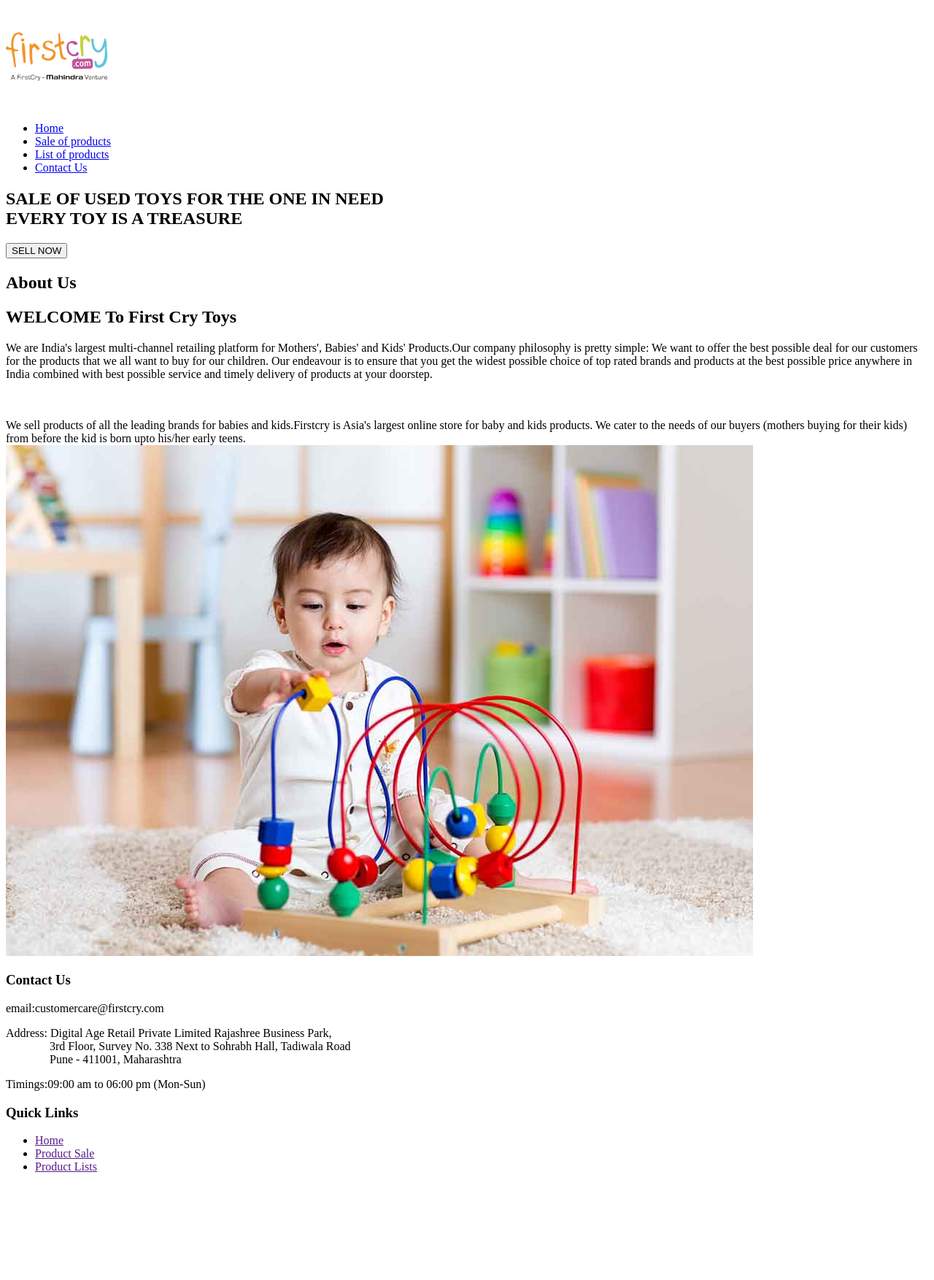
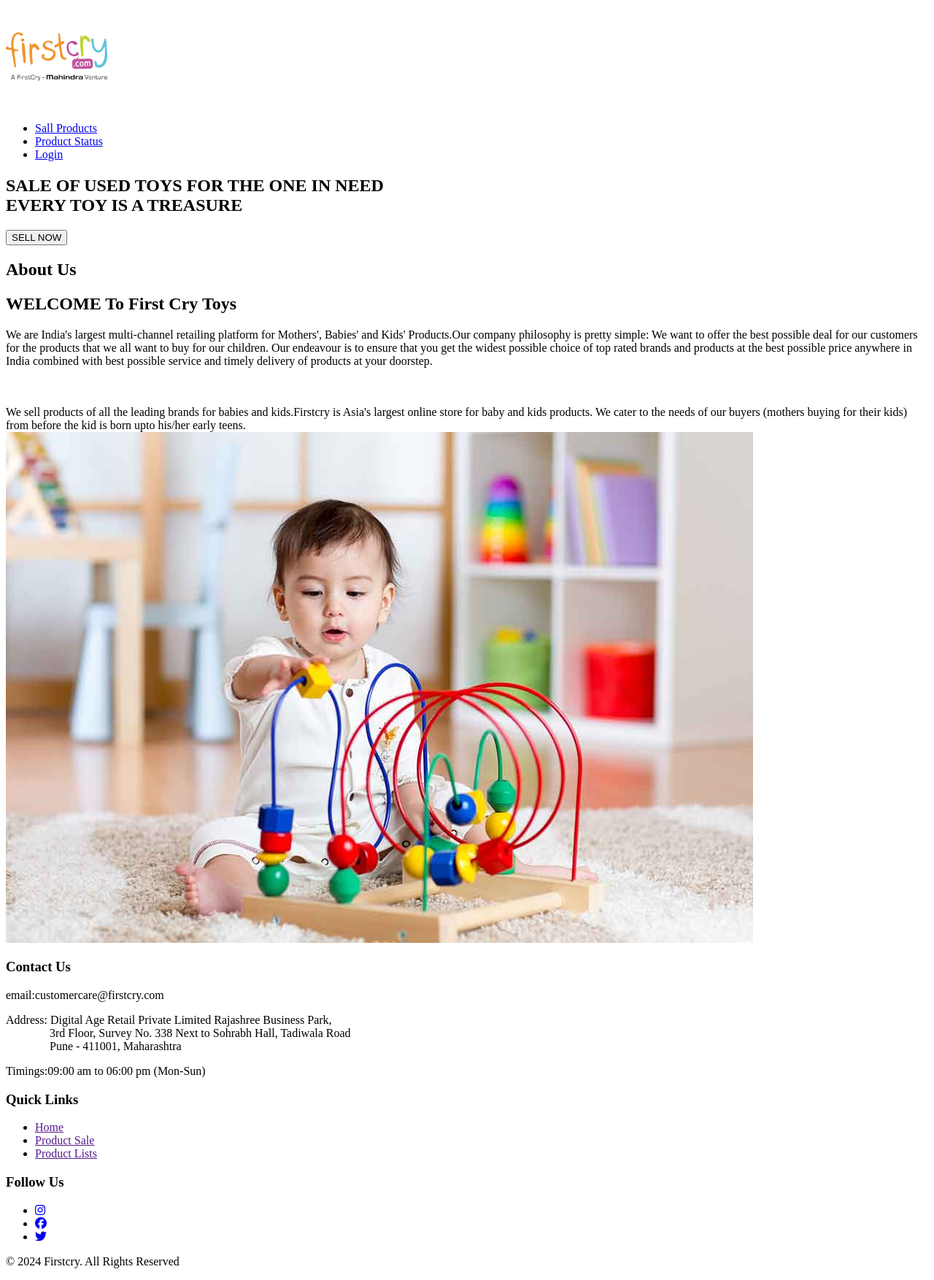
Before and after one commit to developerthomasmk/first-cry, a Python web app: template home/template/home.html in a window 1280 px wide. Shown: the whole page at 73% size. Before the commit the page ends 1606 px from the top, so only its background shows below. Run offline with Jinja, Linux system fonts and the light colour scheme; the template is opened without the code that fills it, so the values that code supplies are empty.

Commit message:
added more content in footer, edited image location

```diff
--- a/home/template/home.html
+++ b/home/template/home.html
@@ -12,12 +12,11 @@
         <header>
             <nav>
                 <div class="navbar">
-                    <img class="logo" style="height: 19%; width: 11%;" src="../template/image/logo.png" alt="">
+                    <img class="logo" style="height: 19%; width: 11%;" src="../static/image/logo.png" alt="">
                     <ul>
-                        <li><a href="#home">Home</a></li>
-                        <li><a href="#productsale">Sale of products</a></li>
-                        <li><a href="#productlist">List of products</a></li>
-                        <li><a href="#footer">Contact Us</a></li>
+                        <li><a href="#Sellproducts">Sall Products</a></li>
+                        <li><a href="#productstatus">Product Status</a></li>
+                        <li><a href="#login">Login</a></li>
                     </ul>
                 </div>
             </nav>
@@ -43,7 +42,7 @@
                 We sell products of all the leading brands for babies and kids.Firstcry is Asia's largest online store for baby and kids products. We cater to the needs of our buyers (mothers buying for their kids) from before the kid is born upto his/her early teens.
             </div>
             <div class="aboutus-image">
-                <img src="../template/image/About us.jpeg" alt="image">
+                <img src="../static/image/About us.jpeg" alt="image">
             </div>
         </div>
     </section>
@@ -66,11 +65,20 @@
                         <li><a href="">Product Sale</a></li>
                         <li><a href="">Product Lists</a></li>
                     </ul>
-                 </div>
+                </div>
+                <div class="footer-content">
+                    <h3>Follow Us</h3>
+                    <ul class="social-icons">
+                        <li><a href="https://www.instagram.com/firstcryindia/"><i class="fa-brands fa-instagram"></i></a></li>
+                        <li><a href="https://www.facebook.com/FirstCryIndia/"><i class="fa-brands fa-facebook"></i></a></li>
+                        <li><a href="https://x.com/firstcryindia"><i class="fa-brands fa-twitter"></i></a></li>
+                    </ul>
+                </div>
+                <div class="footer-bar">
+                 <p>&copy; 2024 Firstcry. All Rights Reserved</p>
+                </div>
             </div>
         </section>
     </footer>
-
-
 </body>
 </html>
```
Also changed, not shown: home/static/image/About us.jpeg (renamed from home/template/image/About us.jpeg), home/static/image/logo.png (renamed from home/template/image/logo.png).
